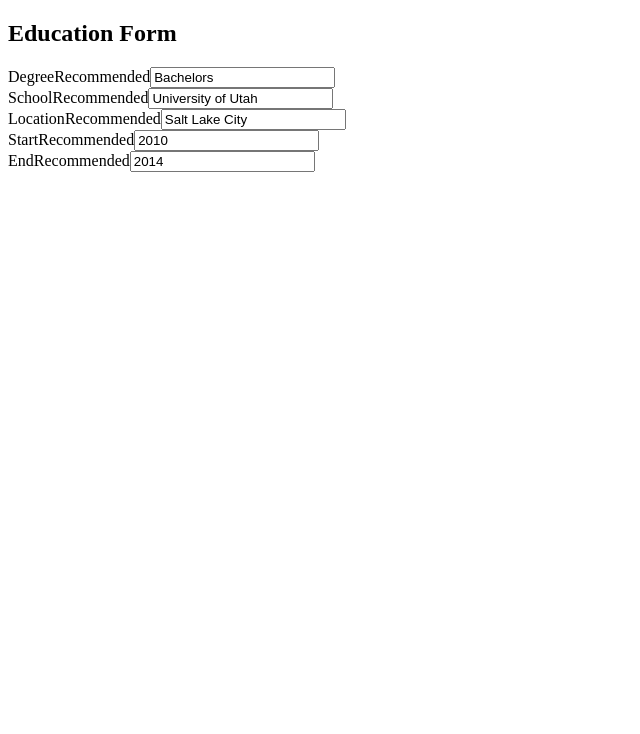
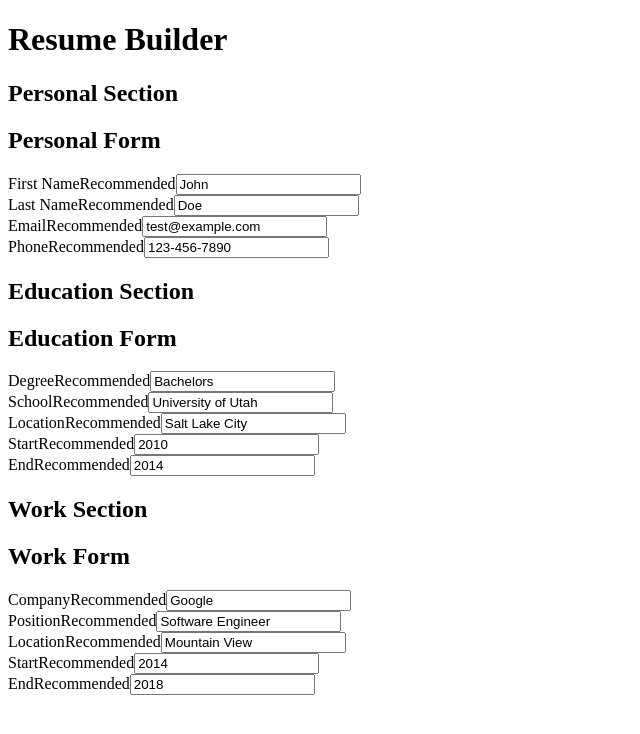
Before and after one commit to Asartea/odin-cv-v2, a React (Vite) app: page / in a window 1280 px wide. Shown: the top 734 px of the page, without its empty margins (0-640 px from the left). Built offline with nearby package versions, Linux system fonts and the light colour scheme.

Commit message:
Add Personal and Work forms

```diff
--- a/src/App.jsx
+++ b/src/App.jsx
@@ -1,14 +1,22 @@
 import { useState } from 'react';
-import EducationForm from './components/education/EducationForm.jsx';
+import EducationSection from './components/education/Education.jsx';
+import WorkSection from './components/work/Work.jsx';
+import PersonalSection from './components/personal/Personal.jsx';
 
 function App() {
 
-    const [personalData, setPersonalData] = useState({})
-    const [educationData, setEducationData] = useState({[1]: {'degree': 'Bachelors', 'school': 'University of Utah', 'location': 'Salt Lake City', 'start': '2010', 'end': '2014'}});
-    const [workExperienceData, setWorkExperienceData] = useState({})
+    const [personalData, setPersonalData] = useState({'firstName': 'John', 'lastName': 'Doe', 'email': 'test@example.com', 'phone': '123-456-7890'});
+    const [educationData, setEducationData] = useState({[crypto.randomUUID()]: {'degree': 'Bachelors', 'school': 'University of Utah', 'location': 'Salt Lake City', 'start': '2010', 'end': '2014'}});
+    const [workExperienceData, setWorkExperienceData] = useState({[crypto.randomUUID()]: {'company': 'Google', 'position': 'Software Engineer', 'location': 'Mountain View', 'start': '2014', 'end': '2018'}});
+
 
     return (
-        <EducationForm key="1" id="1" onChange={handleSectionChange} data={educationData['1']} />
+        <>
+            <h1>Resume Builder</h1>
+            <PersonalSection personal={personalData} onChange={handlePersonalDataChange} />
+            <EducationSection educations={educationData} onChange={handleSectionChange} />
+            <WorkSection experiences={workExperienceData} onChange={handleSectionChange} />
+        </>
     );
 
     function handlePersonalDataChange(e) {
@@ -31,11 +39,13 @@ function App() {
                 [key]: data
 
             });
+            console.log(educationData)
         } else if(type === 'work-experience') {
             setWorkExperienceData({
                 ...workExperienceData,
                 [key]: data
             });
+            console.log(workExperienceData)
         }
 
 
--- a/src/components/education/Education.jsx
+++ b/src/components/education/Education.jsx
@@ -0,0 +1,17 @@
+import EducationForm from "./EducationForm";
+
+
+function EducationSection (props) {
+    const {educations, onChange} = props;
+
+    return (
+        <div>
+            <h2>Education Section</h2>
+            {Object.entries(educations).map(([key, value]) => (
+                <EducationForm key={key} id={key} data={value} onChange={onChange} />
+            ))}
+        </div>
+    );
+}
+
+export default EducationSection;
--- /dev/null
+++ b/src/components/personal/Personal.jsx
@@ -0,0 +1,14 @@
+import PersonalForm from './PersonalForm';
+
+function PersonalSection(props) {
+    const { personal, onChange } = props;
+
+    return (
+        <div>
+            <h2>Personal Section</h2>
+            <PersonalForm id="personal" data={personal} onChange={onChange} />
+        </div>
+    );
+}
+
+export default PersonalSection;
--- /dev/null
+++ b/src/components/personal/PersonalForm.jsx
@@ -0,0 +1,22 @@
+import InputGroup from "../InputGroup";
+
+
+function PersonalForm (props) {
+    const { firstName, lastName, email, phone} = props.data;
+    const {id, onChange} = props;
+
+    return (
+        <div>
+            <h2>Personal Form</h2>
+            <form id={id} data-type="personal">
+                <InputGroup id="firstName" labelText="First Name" value={firstName} onChange={onChange} />
+                <InputGroup id="lastName" labelText="Last Name" value={lastName} onChange={onChange} />
+                <InputGroup id="email" labelText="Email" value={email} onChange={onChange} />
+                <InputGroup id="phone" labelText="Phone" value={phone} onChange={onChange} />
+            </form>
+        </div>
+    );
+    }
+
+
+export default PersonalForm
--- /dev/null
+++ b/src/components/work/Work.jsx
@@ -0,0 +1,16 @@
+import WorkForm from "./WorkForm";
+
+function WorkSection (props) {
+    const {experiences, onChange} = props;
+
+    return (
+        <div>
+            <h2>Work Section</h2>
+            {Object.entries(experiences).map(([key, value]) => (
+                <WorkForm key={key} id={key} data={value} onChange={onChange} />
+            ))}
+        </div>
+    );
+}
+
+export default WorkSection;
--- /dev/null
+++ b/src/components/work/WorkForm.jsx
@@ -0,0 +1,22 @@
+import InputGroup from "../InputGroup";
+
+function WorkForm (props) {
+    const { company, position, location, start, end} = props.data;
+    const {id, onChange} = props;
+
+    return (
+        <div>
+            <h2>Work Form</h2>
+            <form id={id} data-type="work-experience">
+                <InputGroup id="company" labelText="Company" value={company} onChange={onChange} />
+                <InputGroup id="position" labelText="Position" value={position} onChange={onChange} />
+                <InputGroup id="location" labelText="Location" value={location} onChange={onChange} />
+                <InputGroup id="start" labelText="Start" value={start} onChange={onChange} />
+                <InputGroup id="end" labelText="End" value={end} onChange={onChange} />
+            </form>
+        </div>
+    );
+    }
+
+
+export default WorkForm;
```
